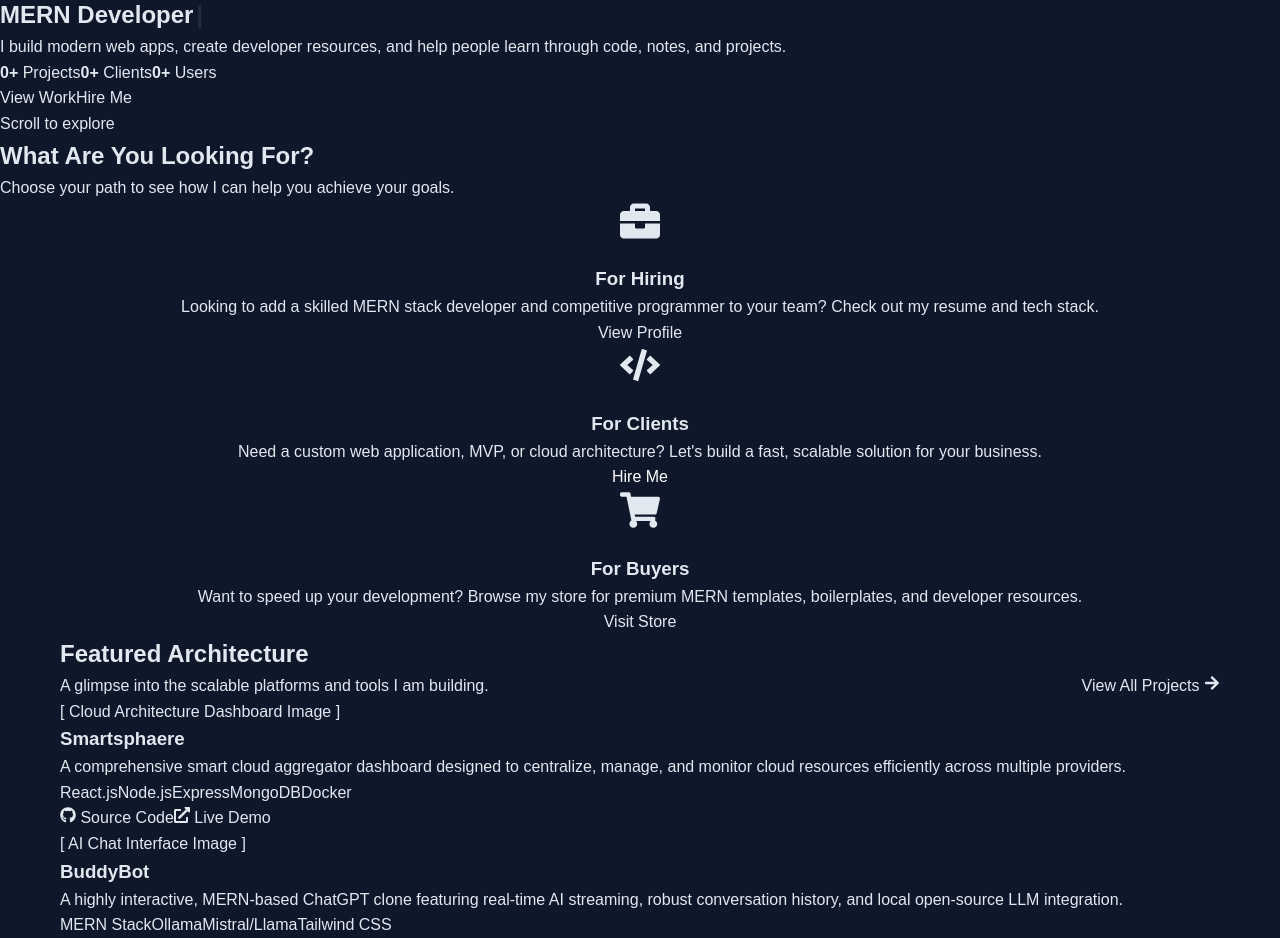
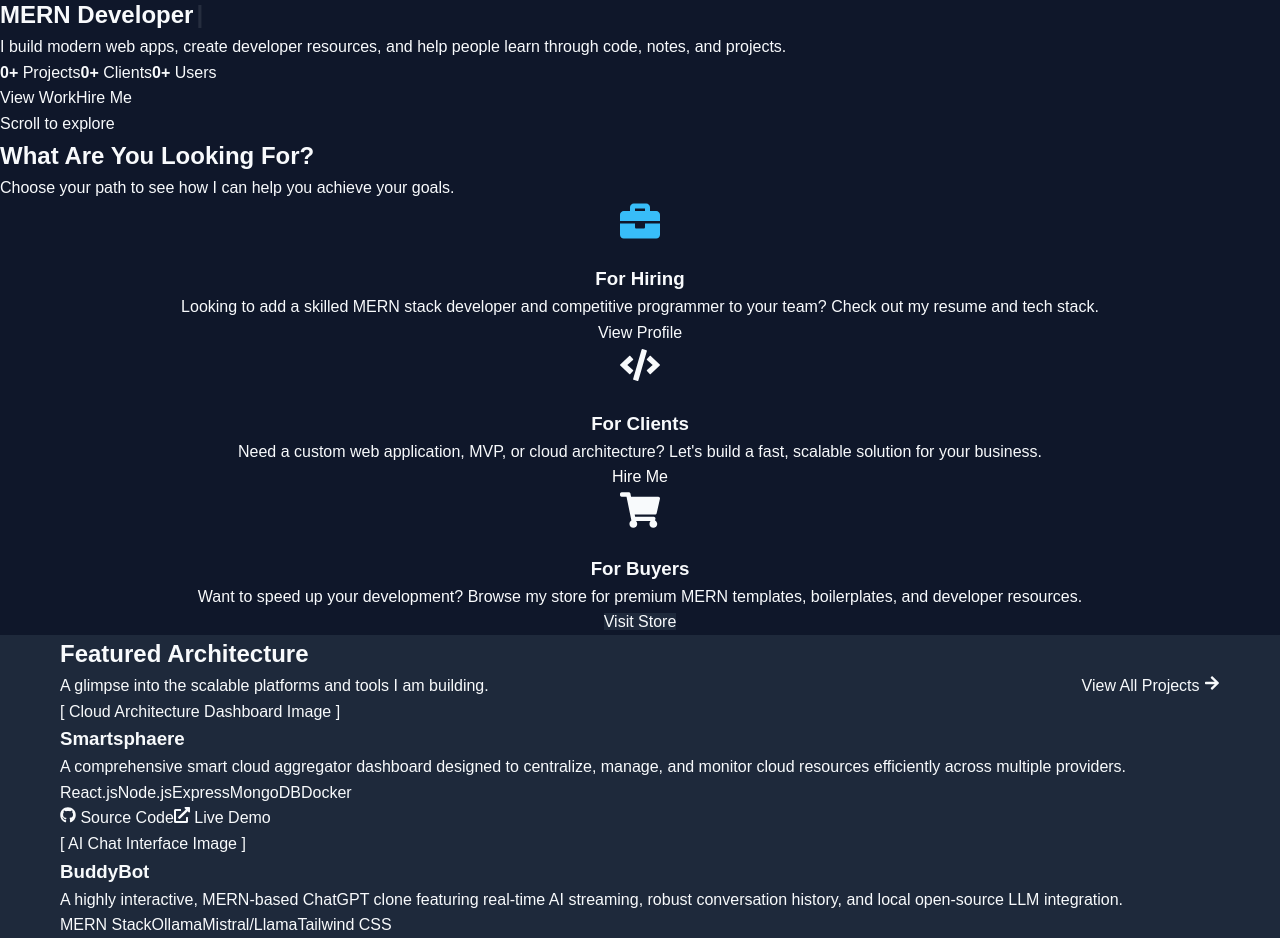
Before and after one commit to ialksng/ialksng, a React (Vite) app in the folder root/client/: page / in a window 1280 px wide. Shown: the part 680-1618 px from the top of the page. Built offline with nearby package versions, Linux system fonts and the light colour scheme; no server answers.

Commit message:
Update global.css

```diff
--- a/root/client/src/styles/global.css
+++ b/root/client/src/styles/global.css
@@ -1,3 +1,21 @@
+:root {
+  --nav-height: 70px;
+  --container-max-width: 1200px;
+  --bg-primary: #0f172a;
+  --bg-secondary: #1e293b;
+  --bg-card: #1e293b;
+
+  --text-primary: #f8fafc;
+  --text-secondary: #cbd5e1;
+  --text-muted: #94a3b8;
+
+  --accent-primary: #38bdf8;
+  --accent-hover: #0284c7;
+
+  --border-color: #334155;
+  --danger-color: #ef4444;
+}
+
 * {
   margin: 0;
   padding: 0;
@@ -6,8 +24,8 @@
 
 body {
   font-family: 'Poppins', sans-serif;
-  background: #0f172a;
-  color: #e2e8f0;
+  background: var(--bg-primary);
+  color: var(--text-primary);
   line-height: 1.6;
 }
 
@@ -17,7 +35,7 @@ a {
 }
 
 .container {
-  max-width: 1200px;
+  max-width: var(--container-max-width);
   margin: auto;
   padding: 0 20px;
 }
@@ -31,13 +49,13 @@ a {
 }
 
 ::-webkit-scrollbar-thumb {
-  background: #38bdf8;
+  background: var(--accent-primary);
   border-radius: 10px;
 }
 
 ::selection {
-  background: #38bdf8;
-  color: black;
+  background: var(--accent-primary);
+  color: #0f172a;
 }
 
 html {
```
